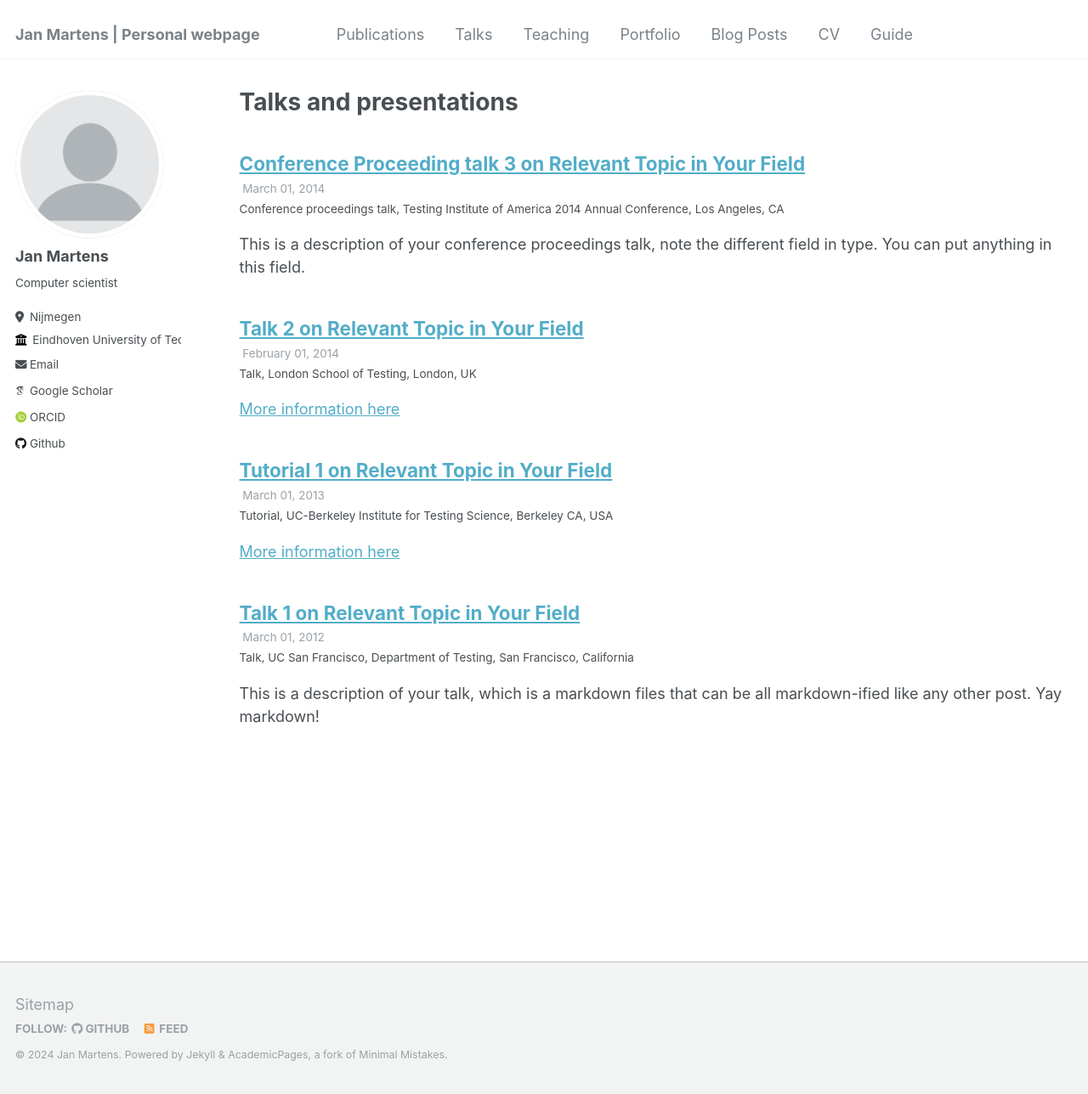
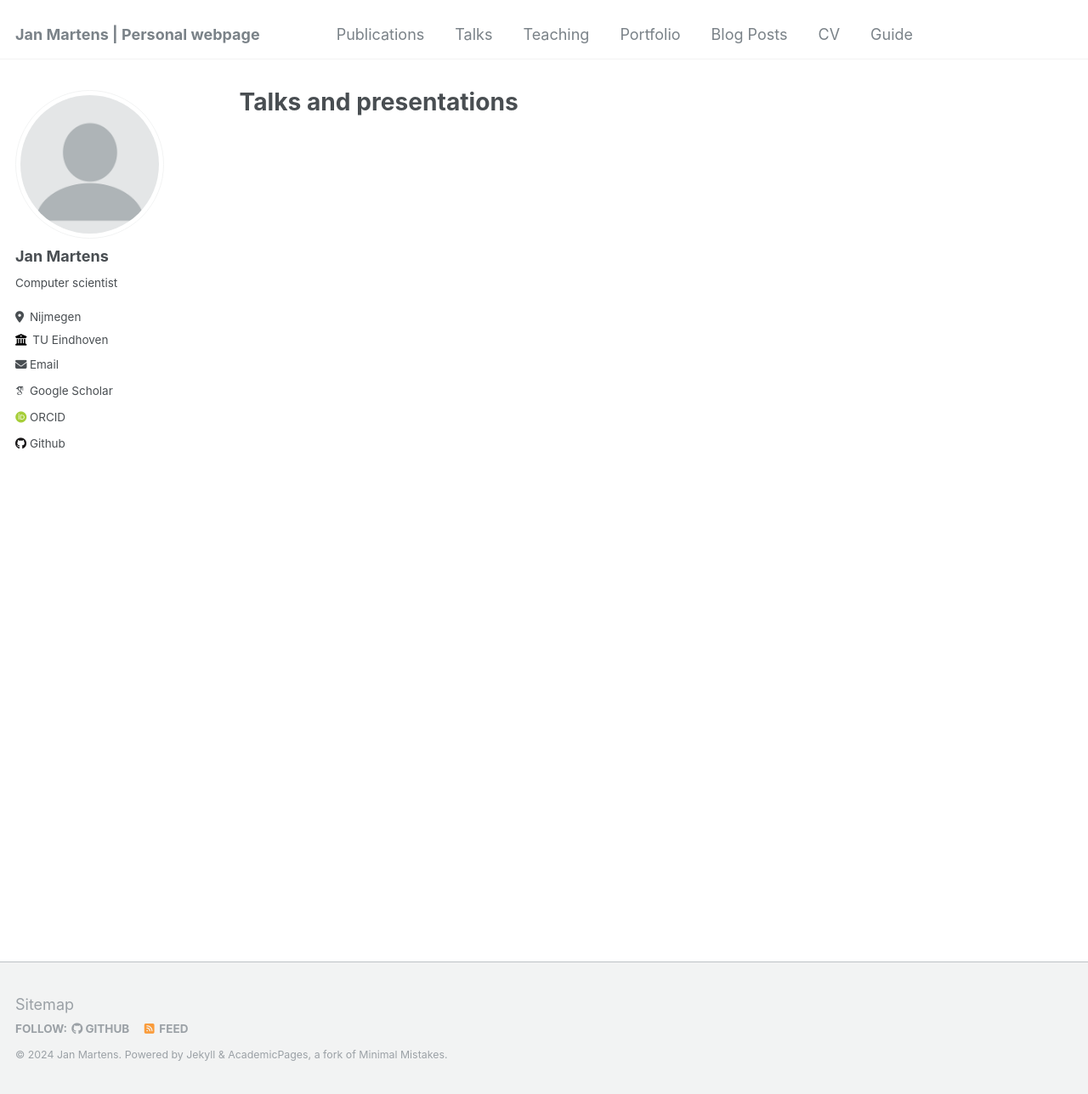
Before and after one commit to jjmartens/jjmartens.github.io, a Jekyll site: the page built from _pages/talks.html, in a window 1280 px wide and 1288 px high. Shown: the whole window at 85% size. Built offline with Jekyll 4.4.1, drawn with Linux system fonts in a browser that asks for light colours; some web fonts are replaced; part of the change alters nothing that is shown.

Commit message:
Update _config.yml

```diff
--- a/_config.yml
+++ b/_config.yml
@@ -26,7 +26,7 @@ author:
   pronouns         : # example: "she/her"
   bio              : "Computer scientist"
   location         : "Nijmegen"
-  employer         : "Eindhoven University of Technology"
+  employer         : "TU Eindhoven"
   uri              : # URL
   email            : "jan-martens@hotmail.com"
 
@@ -201,16 +201,7 @@ kramdown:
 # Collections
 collections:
   teaching:
-    output: true
-    permalink: /:collection/:path/
-  publications:
-    output: true
-    permalink: /:collection/:path/
-  portfolio:
-    output: true
-    permalink: /:collection/:path/
-  talks:
-    output: true
+    output: false
     permalink: /:collection/:path/
 
 
```
